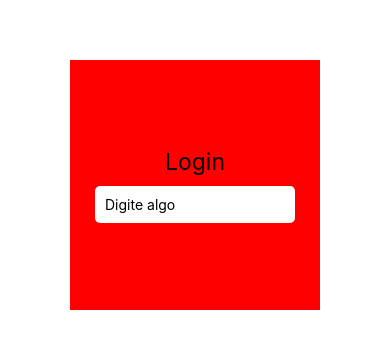
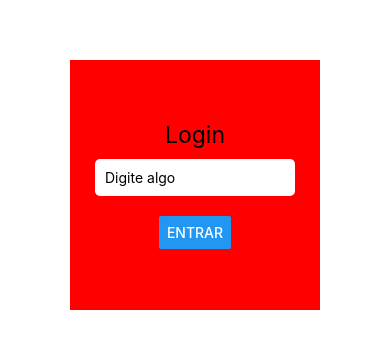
Before and after one commit to jeanpaulo204/ShoppingMobile, a React Native app: screen / in a window 390 px wide. Shown: the part 237-586 px from the top of the page. Built offline with nearby package versions, Linux system fonts and the light colour scheme.

Commit message:
alterações

```diff
--- a/App.js
+++ b/App.js
@@ -1,18 +1,35 @@
 import { StatusBar } from 'expo-status-bar';
 import React from 'react';
-import { StyleSheet, Text, View, TextInput } from 'react-native';
+import { StyleSheet, Text, View, TextInput, Button } from 'react-native';
 
 export default function App() {
+
+  const CliqueEmMim = () => {
+    alert('Você apertou o botão!!');
+
+    console.log('Você apertou o botão');
+  };
+
+
+
   return (
     <View style={styles.container}>
       <StatusBar style="auto" />
       <View style={styles.batata}>
         <Text style={styles.texto}>Login</Text>
         <TextInput style={styles.input} placeholder="Digite algo" />
+      <View style={styles.btn}>
+        <Button onPress={CliqueEmMim} title="Entrar" />
+      </View>
       </View>
     </View>
   );
 }
+
+
+
+
+
 
 const styles = StyleSheet.create({
   container: {
@@ -38,4 +55,7 @@ const styles = StyleSheet.create({
     width: '80%',
     borderRadius: 5,
   },
+  btn: {
+    marginTop: 20,
+  }
 });
```
